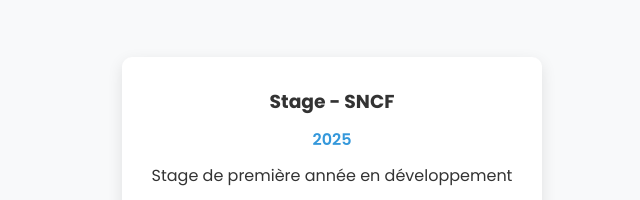
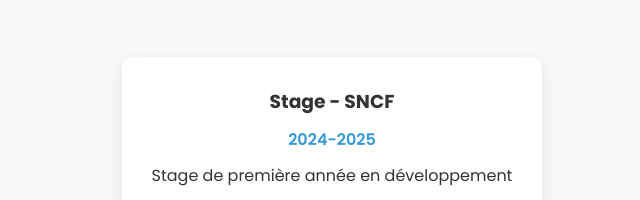
Before and after one commit to YAZid-051/yazid-portfolio.github.io, a plain HTML site: page index.html in a window 1280 px wide. Shown: the part 3492-3692 px from the top of the page, 308-948 px from the left. Drawn offline with Linux system fonts and the light colour scheme.

Commit message:
Update index.html

```diff
--- a/index.html
+++ b/index.html
@@ -155,7 +155,7 @@
                 <div class="experience-card">
                     <div class="experience-content">
                         <h3>Stage - SNCF</h3>
-                        <p class="date">2025</p>
+                        <p class="date">2024-2025</p>
                         <p>Stage de première année en développement</p>
                         <a href="pages/experiences.html" class="btn" style="margin-top: 15px;">En savoir plus</a>
                     </div>
```
